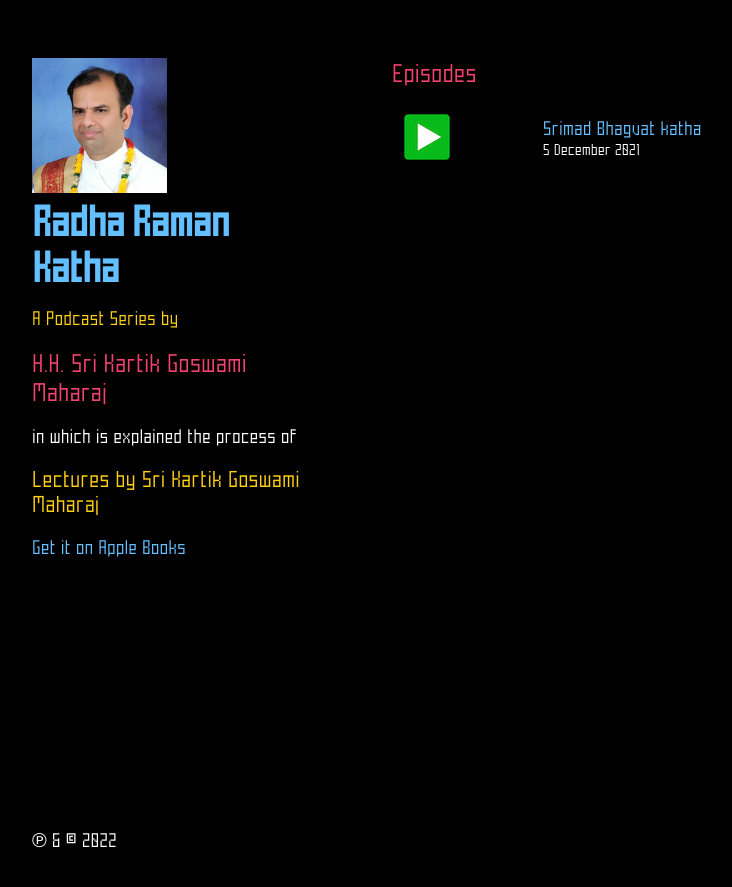
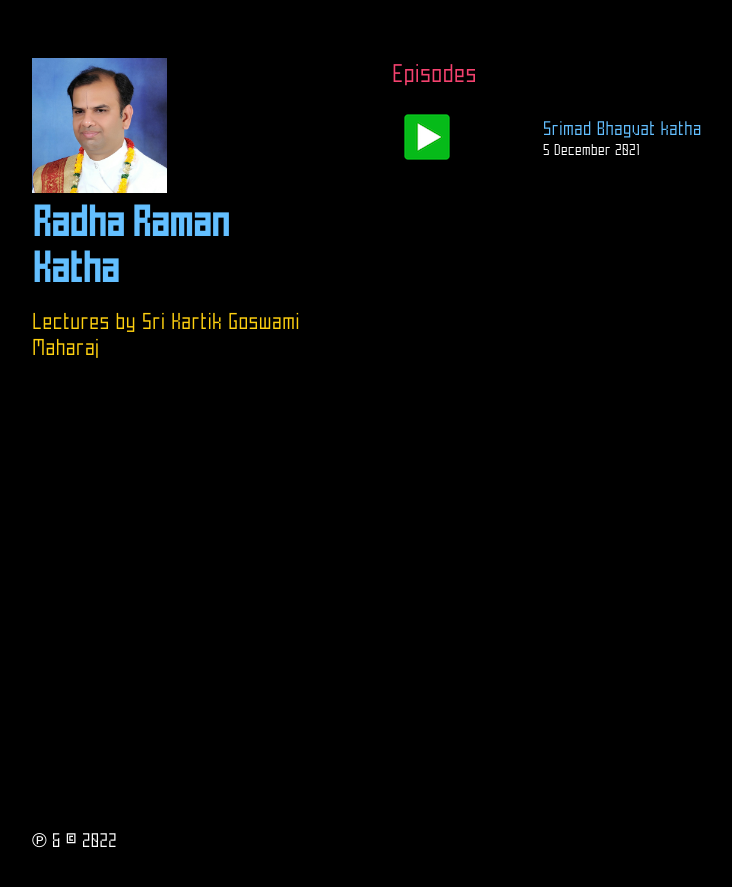
Before and after one commit to nacicatus/radharaman, a Jekyll site: the page built from index.md, in a window 1280 px wide. Shown: the top 887 px of the page, without its empty margins (178-910 px from the left). Built offline with Jekyll 4.4.1, drawn with Linux system fonts in a browser that asks for light colours.

Commit message:
update default

```diff
--- a/_layouts/default.html
+++ b/_layouts/default.html
@@ -17,12 +17,7 @@
         <img id="logo" src="{{site.logo | relative_url}}" alt="Logo" />
         {% endif %}
         <h1><a href="{{ "/" | absolute_url }}">{{ site.title }}</a></h1>
-        <h4>A Podcast Series by</h4>
-        <h2>{{ site.author }}</h2>
-        <p>in which is explained the process of</p>
-
         <h3>{{ site.description }}</h3>
-	<p><a href="http://books.apple.com/us/book/id1575349620">Get it on Apple Books</a></p>
      </header>
       <section>
 
```
